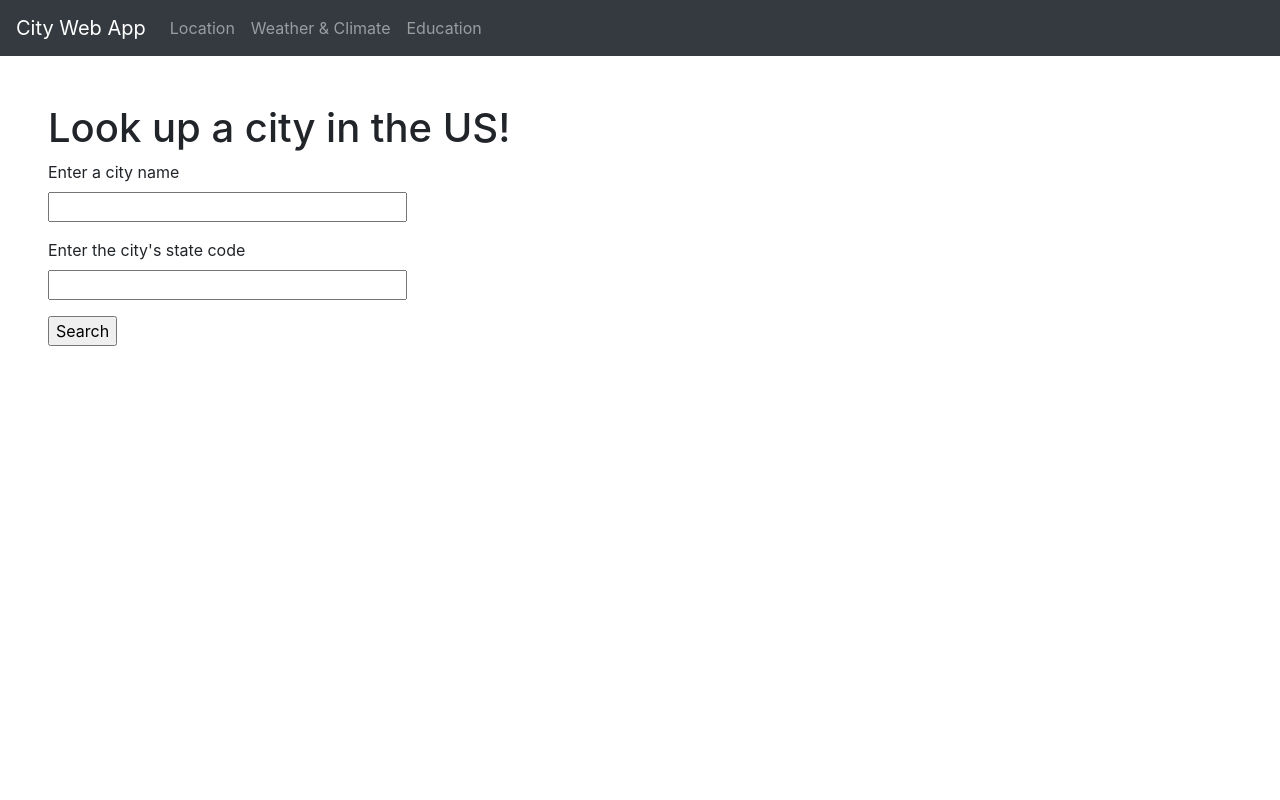
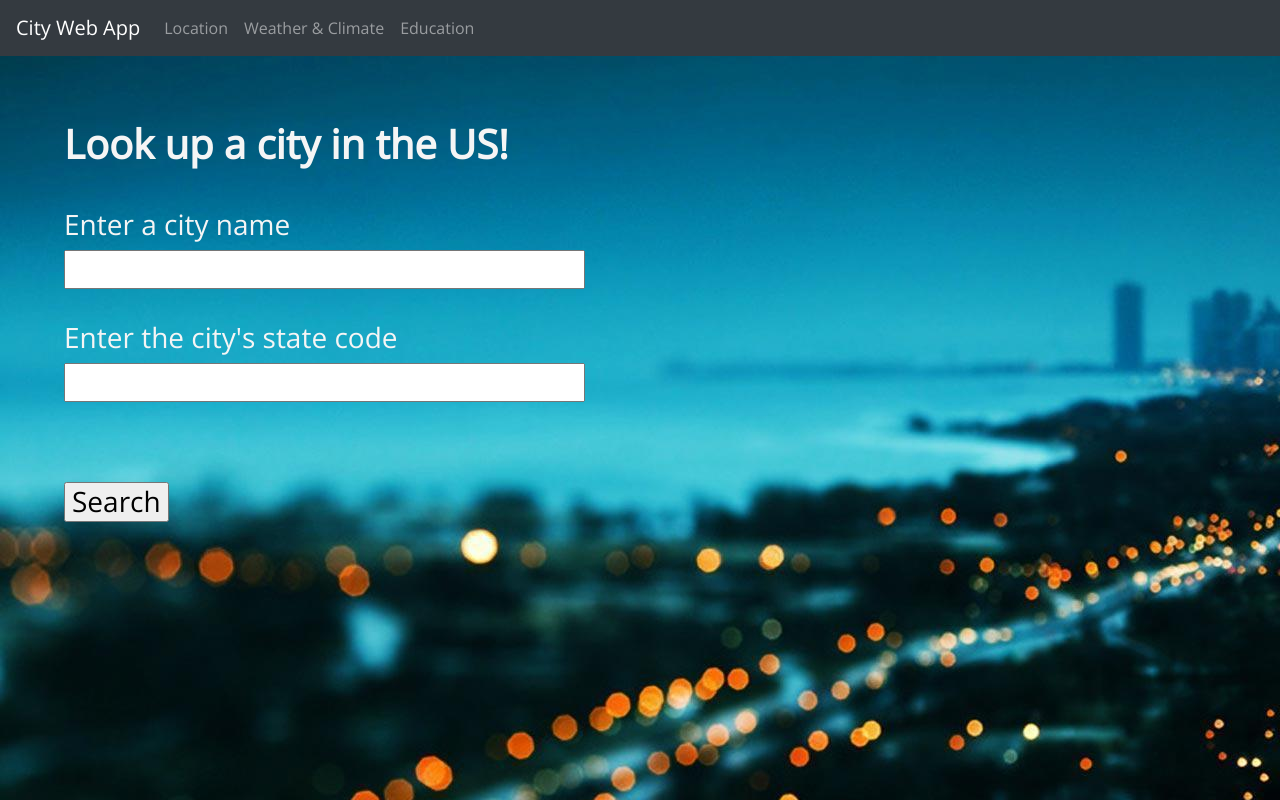
Before and after one commit to allenz3/city-web-app, a Flask app: page / in a window 1280 px wide. Run offline with Flask 2, Linux system fonts and the light colour scheme; parts of the project's set-up code (start-up, migrations or seed data) failed here and were passed over; some libraries are stand-ins or nearby versions.

Commit message:
css changes

```diff
--- a/main.py
+++ b/main.py
@@ -183,7 +183,7 @@ def safe_get(url):
 
 
 if __name__ == "__main__":
-    app.run()
+    app.run(debug=True)
     # session.clear()
     session.pop("city_result", None)
     session.pop("state_result", None)
--- a/static/css/style.css
+++ b/static/css/style.css
@@ -1,3 +1,13 @@
 body {
-    background-color: #e6f9ff;
+    background-image: url("../images/city-night-wallpaper.jpg");
+    font-family: 'Open Sans', sans-serif;
+    color: whitesmoke;
 }
+
+h1 {
+    font-weight: bold;
+}
+
+.success {
+    color: greenyellow;
+}
--- a/templates/home.html
+++ b/templates/home.html
@@ -1,22 +1,24 @@
 {% extends "page.html" %}
 
 {% block content %}
-<h1>Look up a city in the US!</h1>
+<h1 class="pt-3 pb-3">Look up a city in the US!</h1>
 {% if isValid == 1 %}
-<h2 class="text-success">Input Submitted!</h2>
+<h2 class="success">Input Submitted!</h2>
 {% endif %}
 {% if isValid == -1 %}
 <h2 class="text-danger">Invalid Input!</h2>
 {% endif %}
 <form action="" method="post">
-    <p>
+    <h3 class="pt-3">
         {{form.city_search.label}} <br>
         {{form.city_search(size=30)}}
-    </p>
-    <p>
+    </h3>
+    <br>
+    <h3>
         {{form.state_search.label}} <br>
         {{form.state_search(size=30)}}
-    </p>
-    <p>{{form.submit()}}</p>
+    </h3>
+    <br>
+    <h3 class="pt-5 pb-5">{{form.submit()}}</h3>
 </form>
 {% endblock %}
--- a/templates/page.html
+++ b/templates/page.html
@@ -5,8 +5,10 @@
     <title>City Web App</title>
     <link rel="stylesheet" type="text/css"
           href="{{ url_for('static', filename='bootstrap-4.5.3-dist/css/bootstrap.min.css') }}">
-    <!--<link rel="stylesheet" type="text/css"
-          href="{{ url_for('static', filename='css/style.css') }}">-->
+    <link rel="stylesheet" type="text/css"
+          href="{{ url_for('static', filename='css/style.css') }}">
+    <link rel="preconnect" href="https://fonts.gstatic.com">
+    <link href="https://fonts.googleapis.com/css2?family=Open+Sans&display=swap" rel="stylesheet">
 </head>
 <body>
 <nav class="navbar navbar-expand-sm navbar-dark bg-dark">
@@ -29,7 +31,7 @@
     </div>
 </nav>
 
-<div class="m-5">
+<div class="m-5 pl-3">
     {% block content %} {% endblock %}
 </div>
 
```
Also changed, not shown: static/images/city-night-wallpaper.jpg (added), static/images/search_icon.png (added).
